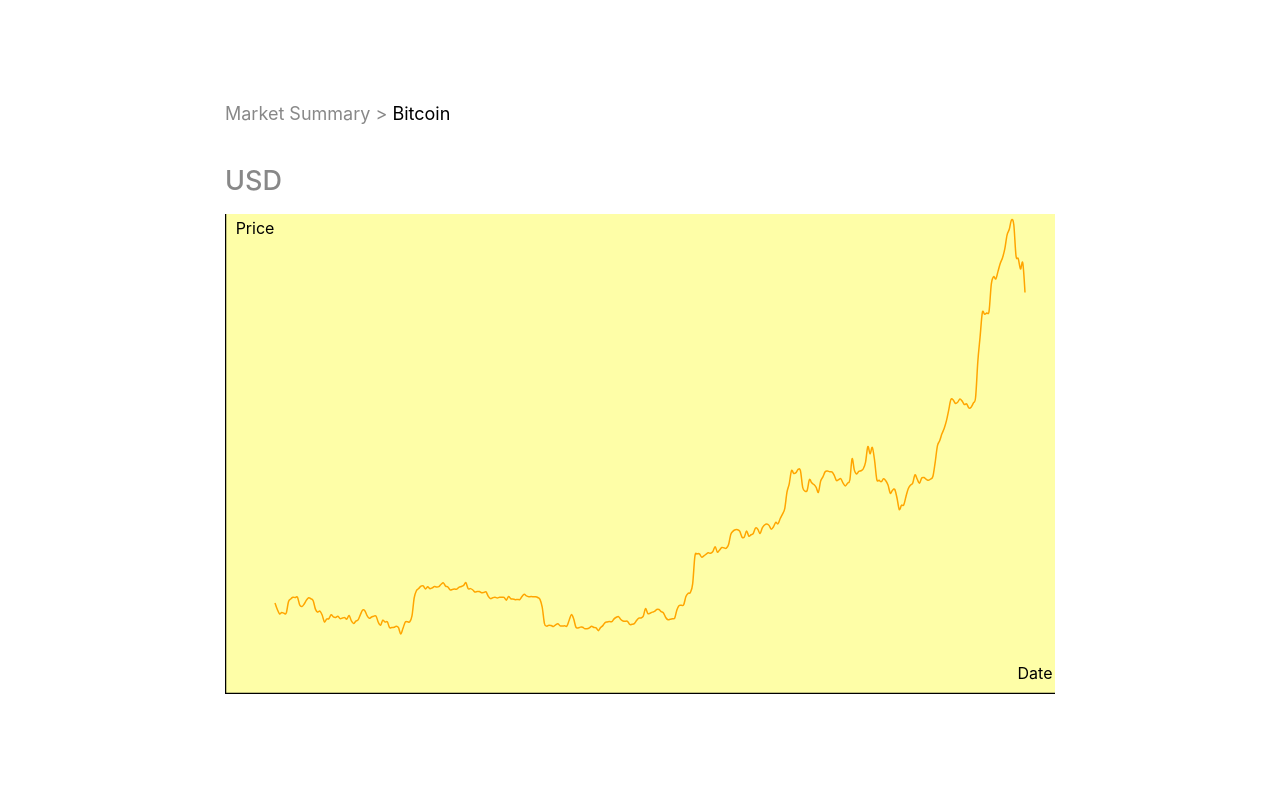
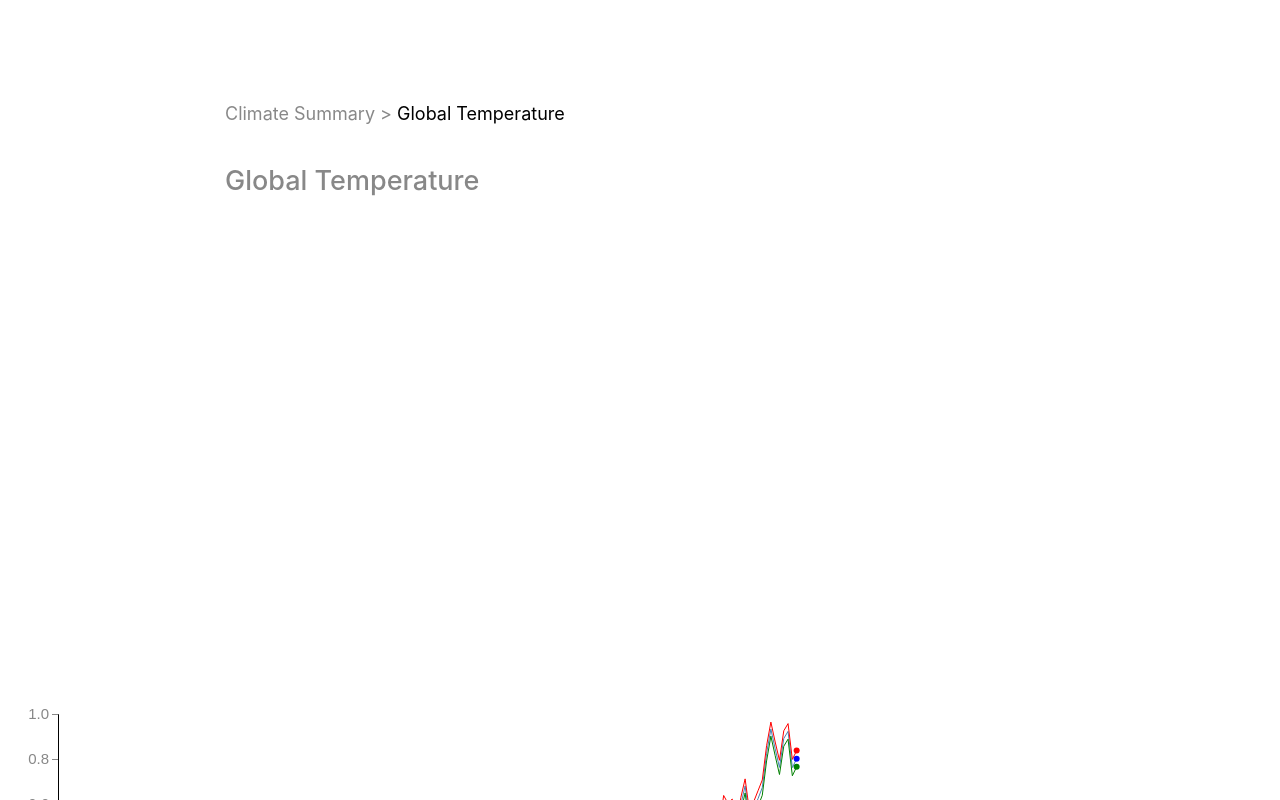
Before and after one commit to soomin0301/line-graph, a website built with Vite: page index.html in a window 1280 px wide. Shown: the top 800 px of the page. Built offline with nearby package versions, Linux system fonts and the light colour scheme.

Commit message:
Update index.html

```diff
--- a/index.html
+++ b/index.html
@@ -12,18 +12,20 @@
   <body>
     <!-- Summary -->
     <div class="summary">
-      <div class="b-type"><span>Market Summary > </span>Bitcoin</div>
+      <div class="b-type">
+        <span>Climate Summary > </span>Global Temperature
+      </div>
       <div class="b-price">
-        <span id="price"></span> <span id="unit">USD</span>
+        <span id="price"></span> <span id="unit">Global Temperature</span>
       </div>
-      <div class="b-date"></div>
+      <div class="b-date" id="date"></div>
     </div>
 
     <!-- SVG container -->
     <div id="svg-container"></div>
 
     <!-- Absolute path for Vite -->
-    <script type="module" src="/src/starter.js"></script>
+    <script type="module" src="/src/climate.js"></script>
     <!-- <script type="module" src="/src/viz_interaction.js"></script> -->
   </body>
 </html>
```
